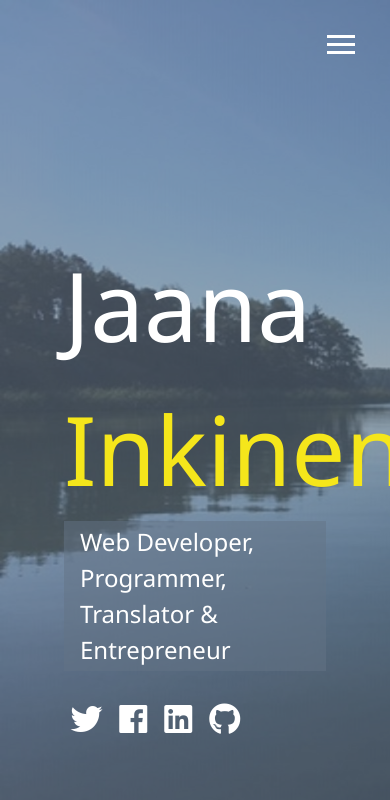
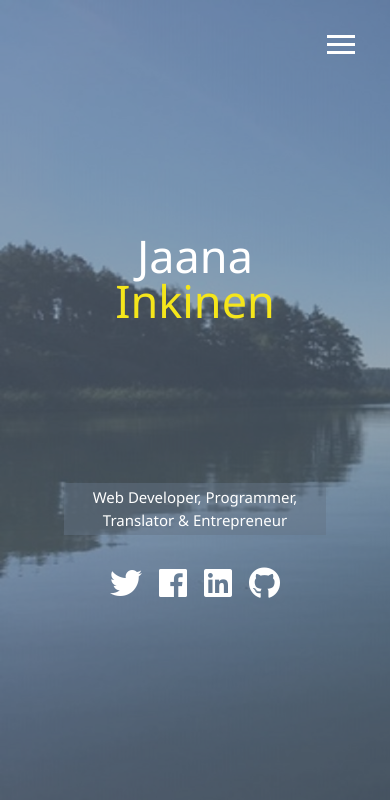
Before and after one commit to jaanainkinen/modern_portfolio_lut_course, a website: page dist/index.html in a window 390 px wide. Drawn offline with Linux system fonts and the light colour scheme.

Commit message:
Added media queries and made menu overlay responsive

```diff
--- a/scss/_config.scss
+++ b/scss/_config.scss
@@ -28,3 +28,28 @@ $background-opacity: 0.6;
     }
   }
 }
+
+// Media Query Mixins
+@mixin mediaSm {
+  @media screen and (max-width: 500px) {
+    @content;
+  }
+}
+
+@mixin mediaMd {
+  @media screen and (max-width: 768px) {
+    @content;
+  }
+}
+
+@mixin mediaLg {
+  @media screen and (min-width: 769px) and (max-width: 1170) {
+    @content;
+  }
+}
+
+@mixin mediaXl {
+  @media screen and (min-width: 1171px) {
+    @content;
+  }
+}
--- a/scss/_menu.scss
+++ b/scss/_menu.scss
@@ -43,7 +43,6 @@
   position: fixed;
   top: 0;
   width: 100%;
-  opacity: 0.9;
   visibility: hidden;
 
   &.show {
@@ -65,7 +64,7 @@
   &-nav {
     margin: 0;
     padding: 0;
-    background: darken($primary-color, 5);
+    background: rgba(darken($primary-color, 5), 0.9);
     list-style: none;
     transform: translate3d(0, -100%, 0);
     @include easeOut;
@@ -78,7 +77,7 @@
 
   // Branding Side
   &-branding {
-    background: $primary-color;
+    background: rgba($primary-color, 0.9);
     transform: translate3d(0, 100%, 0);
     @include easeOut;
 
--- /dev/null
+++ b/scss/_mobile.scss
@@ -0,0 +1,63 @@
+// Widescreens
+@include mediaXl {
+}
+
+// Desktops & Laptops
+@include mediaLg {
+}
+
+// Tablets & Small Laptops
+@include mediaMd {
+  main {
+    align-items: center;
+    text-align: center;
+
+    .lg-heading {
+      line-height: 1;
+      margin-bottom: 1rem;
+    }
+  }
+
+  ul.menu-nav,
+  div.menu-branding {
+    float: none;
+    width: 100%;
+    min-height: 0;
+
+    &.show {
+      transform: translate3d(0, 0, 0);
+    }
+  }
+
+  .menu-nav {
+    height: 75vh;
+    transform: translate3d(-100%, 0, 0);
+    font-size: 24px;
+  }
+
+  .menu-branding {
+    height: 25vh;
+    transform: translate3d(100%, 0, 0);
+
+    .portrait {
+      background: url("../img/Portrait_small.jpg");
+      width: 100px;
+      height: 100px;
+      background-size: cover;
+      background-position: 0px -20px;
+    }
+  }
+}
+
+// Smartphones
+@include mediaSm {
+  main#home h1 {
+    margin-top: 10vh;
+    font-size: 45px;
+  }
+
+  main#home h2 {
+    margin-top: 19vh;
+    font-size: 15px;
+  }
+}
--- a/scss/main.scss
+++ b/scss/main.scss
@@ -1,5 +1,6 @@
 @import "config";
 @import "menu";
+@import "mobile";
 
 * {
   box-sizing: border-box;
```
Also changed, not shown: dist/css/main.css.
